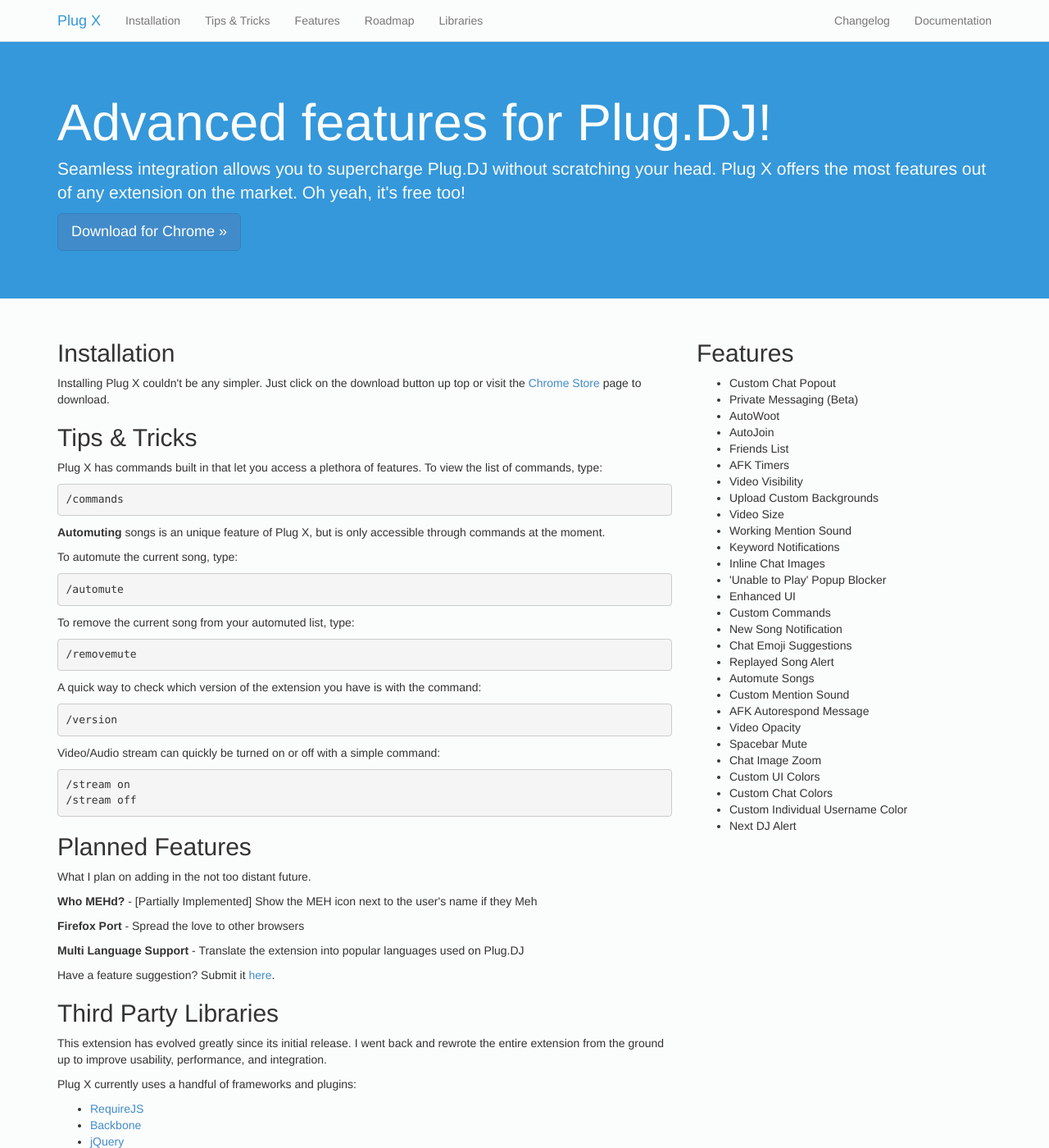
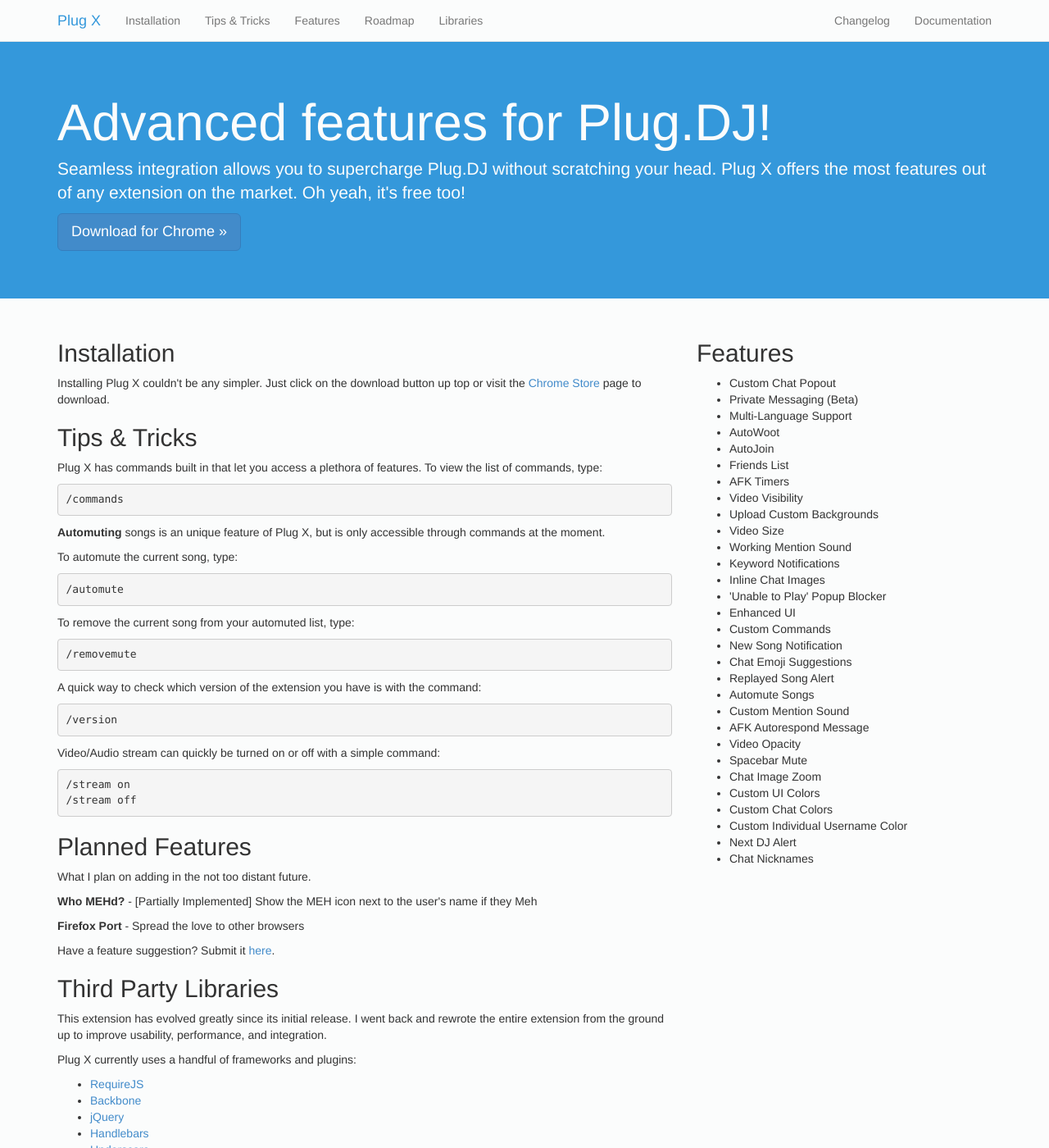
Before and after one commit to skylerb/Plug-X, a Jekyll site: the page built from index.html, in a window 1280 px wide and 1400 px high. Shown: the whole window at 82% size. Built offline with Jekyll 4.4.1, drawn with Linux system fonts in a browser that asks for light colours; nearby versions of some CDN libraries; Markdown is read by kramdown in place of the engine named in the settings.

Commit message:
Information update

```diff
--- a/index.html
+++ b/index.html
@@ -23,7 +23,6 @@
 		  <p>What I plan on adding in the not too distant future.</p>
 		  <p><b>Who MEHd?</b> - [Partially Implemented] Show the MEH icon next to the user's name if they Meh</p>
 		  <p><b>Firefox Port</b> - Spread the love to other browsers</p>
-		  <p><b>Multi Language Support</b> - Translate the extension into popular languages used on Plug.DJ</p>
 		  <p>Have a feature suggestion? Submit it <a href="https://chrome.google.com/webstore/support/effeahbhlcfhmgljedehdfjpkgmachjg#feature" target="_blank">here</a>.</p>
 		  <h2><a id="credits"></a>Third Party Libraries</h2>
 		  <p>This extension has evolved greatly since its initial release. I went back and rewrote the entire extension from the ground up to improve usability, performance, and integration.</p>
@@ -69,6 +69,7 @@
 			<li>Custom Chat Colors</li>
 			<li>Custom Individual Username Color</li>
 			<li>Next DJ Alert</li>
+			<li>Chat Nicknames</li>
 		</ul>
 	</div>
 </div>
```
Also changed, not shown: other parts of index.html (+1 -0 lines).
